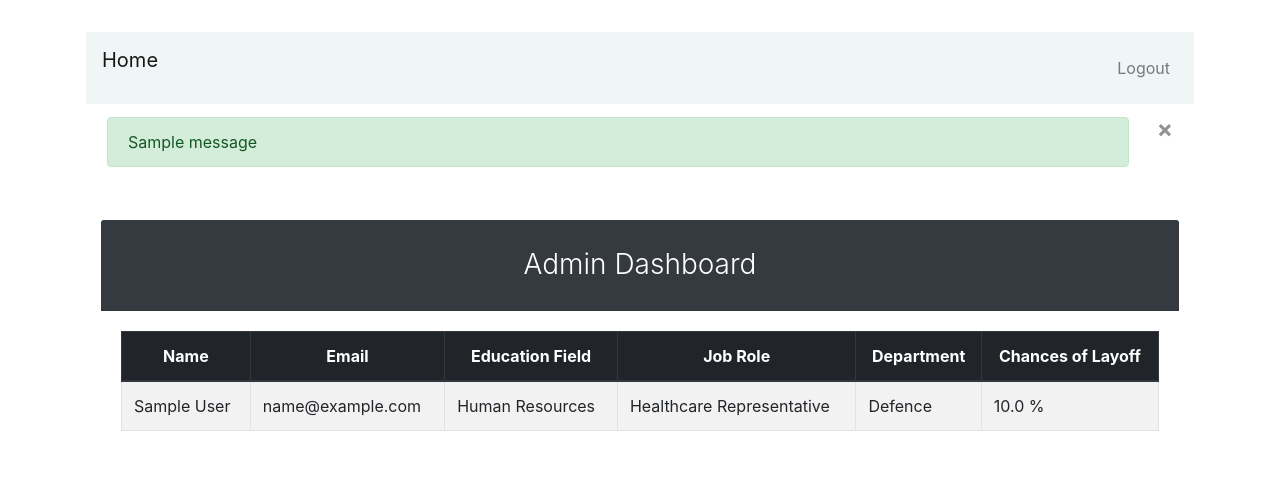
After one commit to Ayush-HydraProjects/Workify, a Django app: page /admindashboard/ in a window 1280 px wide. The commit adds this page. Shown: the top 482 px of the page. Run offline with Django 3.2, Linux system fonts and the light colour scheme; a user stored in the database is signed in; tables that the repository leaves empty hold one stand-in row (values such as "Sample post"); one stand-in notice (Sample message) is shown; some libraries are stand-ins or nearby versions.

Commit message:
Admin Panel (Login, Logout) with Admin Dashboard

```diff
--- a/user_management/urls.py
+++ b/user_management/urls.py
@@ -6,7 +6,7 @@ from django.conf import settings
 from django.conf.urls.static import static
 
 from django.contrib.auth import views as auth_views
-from users.views import CustomLoginView, ResetPasswordView, ChangePasswordView
+from users.views import CustomLoginView, ResetPasswordView, ChangePasswordView, CustomAdminLoginView, AdminDashboardView
 
 from users.forms import LoginForm
 
@@ -18,7 +18,13 @@ urlpatterns = [
     path('login/', CustomLoginView.as_view(redirect_authenticated_user=True, template_name='users/login.html',
                                            authentication_form=LoginForm), name='login'),
 
+    path('adminlogin/', CustomAdminLoginView.as_view(redirect_authenticated_user=True, template_name='users/adminlogin.html',
+                                           authentication_form=LoginForm), name='adminlogin'),
+
+    path('admindashboard/', AdminDashboardView.as_view(), name='users-admindashboard'),
+
     path('logout/', auth_views.LogoutView.as_view(template_name='users/logout.html'), name='logout'),
+    path('adminlogout/', auth_views.LogoutView.as_view(template_name='users/adminlogout.html'), name='adminlogout'),
 
     path('password-reset/', ResetPasswordView.as_view(), name='password_reset'),
 
--- a/users/forms.py
+++ b/users/forms.py
@@ -90,7 +90,7 @@ class UpdateProfileForm(forms.ModelForm):
 class LayoffPredictionForm(forms.ModelForm):
     class Meta:
         model = LayoffPrediction
-        exclude = ['user']
+        exclude = ['user','prediction_percentage']
         fields = '__all__'
         widgets = {
             'age': forms.NumberInput(attrs={'class': 'form-control'}),
--- a/users/models.py
+++ b/users/models.py
@@ -99,6 +99,7 @@ class LayoffPrediction(models.Model):
     years_with_curr_manager = models.IntegerField()
     monthly_income = models.IntegerField()
     num_companies_worked = models.IntegerField()
+    prediction_percentage = models.FloatField()
     gender = models.IntegerField(choices=[
         (0, "Male"),
         (1, "Female"),
--- /dev/null
+++ b/users/templates/users/admindashboard.html
@@ -0,0 +1,53 @@
+{% extends "users/baseadmin.html" %}
+{% block title %} Admin Dashboard - Workify {% endblock title %}
+{% block content %}
+<div class="container-fluid mt-4">
+    <div class="row justify-content-center">
+        <div class="col-12">
+            <div class="card shadow-lg border-0 rounded-lg">
+                <div class="card-header bg-dark text-white text-center">
+                    <h3 class="font-weight-light my-3">Admin Dashboard</h3>
+                </div>
+                <div class="card-body">
+                    <div class="table-responsive">
+                        <table class="table table-striped table-bordered table-hover">
+                            <thead class="thead-dark text-center">
+                                <tr>
+                                    <th>Name</th>
+                                    <th>Email</th>
+                                    <th>Education Field</th>
+                                    <th>Job Role</th>
+                                    <th>Department</th>
+                                    <th>Chances of Layoff</th>
+                                </tr>
+                            </thead>
+                            <tbody>
+                                {% for prediction in predictions %}
+                                    <tr>
+                                        <td>{{ prediction.user.get_full_name }}</td>
+                                        <td>{{ prediction.user.email }}</td>
+                                        <td>{{ prediction.get_education_field_display }}</td>
+                                        <td>{{ prediction.get_job_role_display }}</td>
+                                        <td>{{ prediction.get_department_display }}</td>
+                                        <td>{% if prediction.prediction_percentage %}
+                                            {{ prediction.prediction_percentage }} %
+                                        {% else %}
+                                            N/A
+                                        {% endif %}</td>
+                                    </tr>
+                                {% empty %}
+                                    <tr>
+                                        <td colspan="6" class="text-center text-muted">
+                                            No data available.
+                                        </td>
+                                    </tr>
+                                {% endfor %}
+                            </tbody>
+                        </table>
+                    </div>
+                </div>
+            </div>
+        </div>
+    </div>
+</div>
+{% endblock content %}
--- /dev/null
+++ b/users/templates/users/baseadmin.html
@@ -0,0 +1,61 @@
+<!doctype html>
+<html lang="en">
+<head>
+    <!-- Required meta tags -->
+    <meta charset="utf-8">
+    <meta name="viewport" content="width=device-width, initial-scale=1, shrink-to-fit=no">
+
+    <!-- Bootstrap CSS -->
+    <link rel="stylesheet" href="https://maxcdn.bootstrapcdn.com/bootstrap/4.0.0/css/bootstrap.min.css" integrity="sha384-Gn5384xqQ1aoWXA+058RXPxPg6fy4IWvTNh0E263XmFcJlSAwiGgFAW/dAiS6JXm" crossorigin="anonymous">
+
+    <!--Font awesome icons -->
+	<link rel="stylesheet" href="https://use.fontawesome.com/releases/v5.8.2/css/all.css" integrity="sha384-oS3vJWv+0UjzBfQzYUhtDYW+Pj2yciDJxpsK1OYPAYjqT085Qq/1cq5FLXAZQ7Ay" crossorigin="anonymous">
+
+    <title>{% block title %} {% endblock %} </title>
+</head>
+<body>
+  <div class="container p-3 my-3">
+    <div class="row">
+      <div class="col-md-12">
+        <nav class="navbar navbar-expand-md navbar-light " style="background-color: #f0f5f5">
+          <p class="navbar-brand">Home</p>
+            <button type="button" class="navbar-toggler" data-toggle="collapse" data-target="#navbarCollapse">
+                <span class="navbar-toggler-icon"></span>
+            </button>
+            <div class="collapse navbar-collapse" id="navbarCollapse">
+                <div class="navbar-nav ml-auto">
+                  {% if user.is_authenticated %}
+                    <a href="{% url 'adminlogout' %}" class="nav-item nav-link">Logout</a>
+                  {% else %}
+                    <a href="{% url 'adminlogin' %}" class="nav-item nav-link">Sign in</a>
+                  {% endif %}
+
+                </div>
+            </div>
+        </nav>
+        <!--Any flash messages pop up in any page because this is the base template-->
+        {% if messages %}
+          <div class="alert alert-dismissible" role="alert">
+            {% for message in messages %}
+              <div class="alert alert-{{ message.tags }}">{{ message }}</div>
+            {% endfor %}
+            <button type="button" class="close" data-dismiss="alert" aria-label="Close">
+              <span aria-hidden="true">&times;</span>
+            </button>
+          </div>
+        {% endif %}
+        {% block content %}{% endblock %}
+      </div>
+    </div>
+  </div>
+
+    <!-- jQuery first, then Popper.js, then Bootstrap JS -->
+    <script src="https://code.jquery.com/jquery-3.2.1.slim.min.js" integrity="sha384-KJ3o2DKtIkvYIK3UENzmM7KCkRr/rE9/Qpg6aAZGJwFDMVNA/GpGFF93hXpG5KkN" crossorigin="anonymous"></script>
+    <script src="https://cdnjs.cloudflare.com/ajax/libs/popper.js/1.12.9/umd/popper.min.js" integrity="sha384-ApNbgh9B+Y1QKtv3Rn7W3mgPxhU9K/ScQsAP7hUibX39j7fakFPskvXusvfa0b4Q" crossorigin="anonymous"></script>
+    <script src="https://maxcdn.bootstrapcdn.com/bootstrap/4.0.0/js/bootstrap.min.js" integrity="sha384-JZR6Spejh4U02d8jOt6vLEHfe/JQGiRRSQQxSfFWpi1MquVdAyjUar5+76PVCmYl" crossorigin="anonymous"></script>
+
+    <!-- A plugin for password show/hide  -->
+    <script src="https://unpkg.com/bootstrap-show-password@1.2.1/dist/bootstrap-show-password.min.js"></script>
+
+</body>
+</html>
--- a/users/templates/users/home.html
+++ b/users/templates/users/home.html
@@ -13,6 +13,7 @@
                 <a class="btn btn-primary btn-lg" href="{% url 'logout' %}" role="button">Logout</a>
             {% else %}
                 <a class="btn btn-primary btn-lg" href="{% url 'login' %}" role="button">Sign in</a>
+                <a class="btn btn-primary btn-lg" href="{% url 'adminlogin' %}" role="button">Sign in as Admin</a>
             {% endif %}
         </p>
     </div>
--- a/users/templates/users/layoff_prediction_form.html
+++ b/users/templates/users/layoff_prediction_form.html
@@ -11,7 +11,7 @@
             <div class="col-lg-7">
                 <div class="card shadow-lg border-0 rounded-lg mt-0 mb-5">
                     <div class="card-header justify-content-center">
-                        <h3 class="font-weight-light my-4 text-center">Layoff Prediction Form</h3>
+                        <h3 class="font-weight-light my-4 text-center">Predict your chances of Layoff</h3>
                     </div>
                     <div class="card-body">
                         <form id="layoff-form" method="POST">
--- a/users/views.py
+++ b/users/views.py
@@ -9,6 +9,13 @@ from users.layoff_prediction_model.predict import predict
 from django.http import JsonResponse
 from .models import LayoffPrediction
 from .forms import RegisterForm, LoginForm, UpdateUserForm, UpdateProfileForm, LayoffPredictionForm
+from django.contrib.auth import authenticate, login
+from django.http import HttpResponseRedirect
+from django.urls import reverse_lazy
+from django.contrib import messages
+from django.core.exceptions import ValidationError
+from django.contrib.auth.mixins import LoginRequiredMixin
+from django.views.generic import TemplateView
 
 
 def home(request):
@@ -63,6 +70,51 @@ class CustomLoginView(LoginView):
         # else browser session will be as long as the session cookie time "SESSION_COOKIE_AGE" defined in settings.py
         return super(CustomLoginView, self).form_valid(form)
 
+class CustomAdminLoginView(LoginView):
+    form_class = LoginForm
+    template_name = 'users/adminlogin.html'  # Use your custom login template
+
+    # Predefined credentials
+    ADMIN_USERNAME = 'workifyadmin'
+    ADMIN_PASSWORD = 'shivam1001'
+
+    def form_valid(self, form):
+        username = form.cleaned_data.get('username')
+        password = form.cleaned_data.get('password')
+
+        # Check if the credentials match the predefined ones
+        if username != self.ADMIN_USERNAME or password != self.ADMIN_PASSWORD:
+            form.add_error(None, "Invalid credentials for admin login.")
+            return self.form_invalid(form)
+
+        # Authenticate and log in the user
+        user = authenticate(self.request, username=username, password=password)
+        if user is not None:
+            login(self.request, user)
+
+            self.request.session.set_expiry(0)
+            self.request.session.modified = True
+
+            return HttpResponseRedirect(self.get_success_url())
+        else:
+            form.add_error(None, "Invalid credentials.")
+            return self.form_invalid(form)
+
+    def get_success_url(self):
+        # Redirect to the admin dashboard or another secure page
+        return reverse_lazy('users-admindashboard')
+
+
+class AdminDashboardView(LoginRequiredMixin, TemplateView):
+    template_name = 'users/admindashboard.html'
+
+    def get_context_data(self, **kwargs):
+        context = super().get_context_data(**kwargs)
+        # Fetch all LayoffPrediction data
+        predictions = LayoffPrediction.objects.all()
+        context['predictions'] = predictions
+        return context
+
 
 class ResetPasswordView(SuccessMessageMixin, PasswordResetView):
     template_name = 'users/password_reset.html'
@@ -109,9 +161,6 @@ def layoff_prediction_form(request):
     if request.method == 'POST':
         form = LayoffPredictionForm(request.POST, instance=prediction_instance)
         if form.is_valid():
-            prediction = form.save(commit=False)  # Do not save yet
-            prediction.user = request.user       # Assign the logged-in user
-            prediction.save()
             data = form.cleaned_data
             print(data)
             # Convert to JSON serializable types
@@ -137,6 +186,10 @@ def layoff_prediction_form(request):
 
             # Call the prediction function with formatted data
             prediction = predict(formatted_data)
+            formdata = form.save(commit=False)  # Do not save yet
+            formdata.user = request.user       # Assign the logged-in user
+            formdata.prediction_percentage=prediction
+            formdata.save()
             return JsonResponse({'prediction': f"{prediction:.2f}"})
     else:
         form = LayoffPredictionForm(instance=prediction_instance)
```
Also changed, not shown: users/templates/users/adminlogin.html (added, +64 -0 lines), users/templates/users/adminlogout.html (added, +15 -0 lines), users/migrations/0010_layoffprediction_prediction_percentage.py (added).
